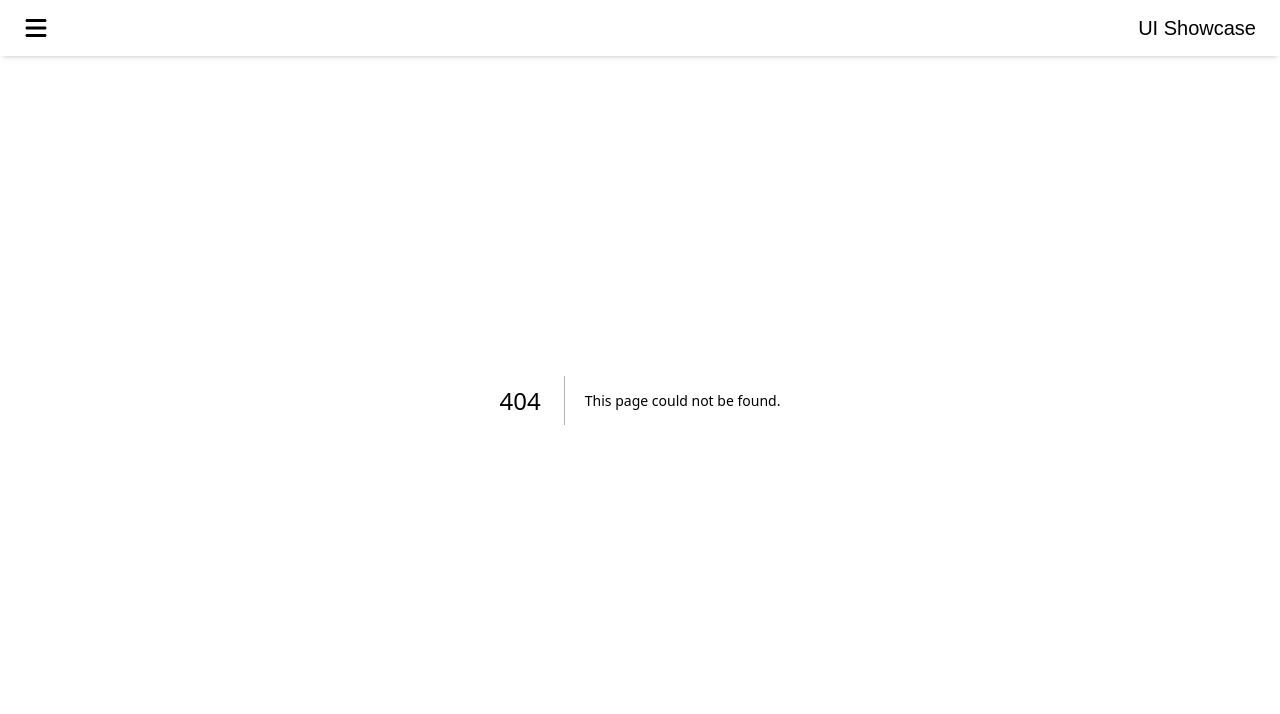
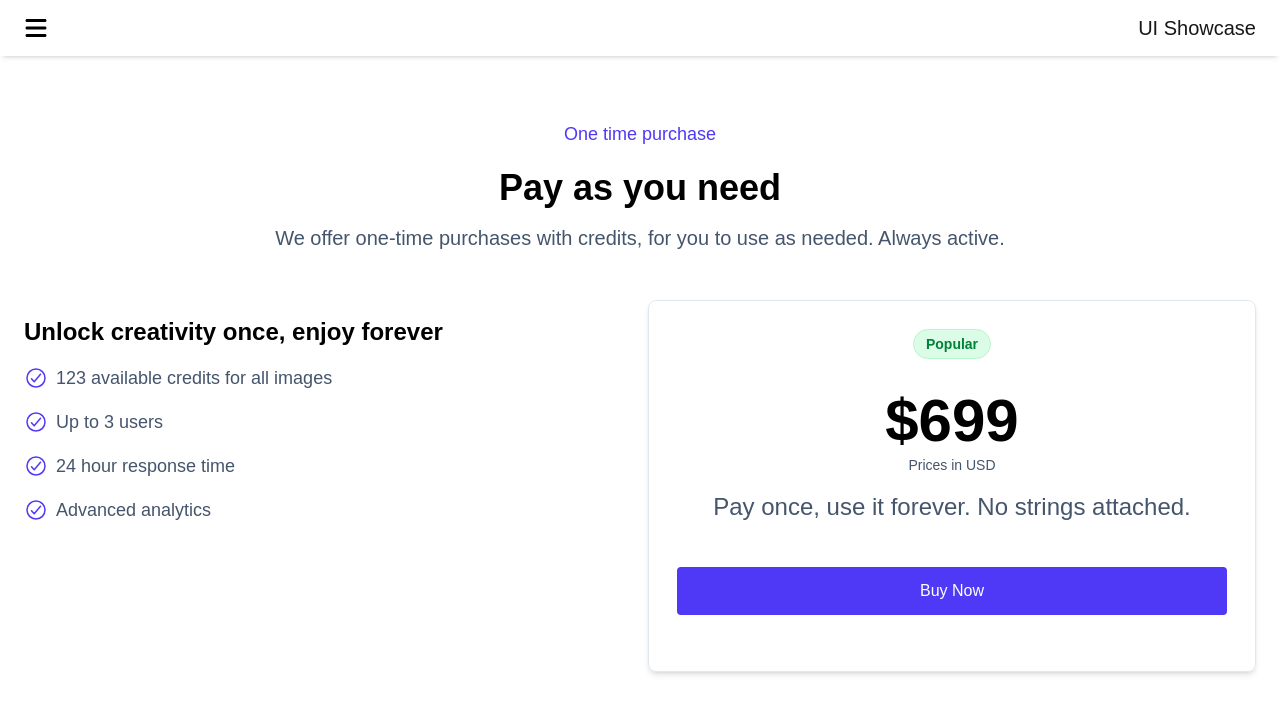
Before and after one commit to hsanchez7934/ui-showcase, a Next.js app: page /pricing-section in a window 1280 px wide. Before the commit this address had no page. Shown: the top 714 px of the page. Built offline with nearby package versions, Linux system fonts and the light colour scheme.

Commit message:
add pricing section page

```diff
--- a/src/app/components/NavBar/NavBar.tsx
+++ b/src/app/components/NavBar/NavBar.tsx
@@ -14,6 +14,7 @@ const links = [
 	{href: '/features-section-side', text: 'Features (Side)'},
 	{href: '/hero-section-feature', text: 'Hero (Feature)'},
 	{href: '/media-cards', text: 'Media Cards'},
+	{href: '/pricing-section', text: 'Pricing Section'},
 	{href: '/teams-section', text: 'Teams Section'},
 ]
 
--- a/src/app/page.tsx
+++ b/src/app/page.tsx
@@ -67,7 +67,7 @@ export default function HomePage() {
 	)
 
 	return (
-		<main className="min-h-dvh bg-white dark:bg-black ">
+		<main className="min-h-dvh bg-white dark:bg-black">
 			{/* Hero */}
 			<section className="relative isolate overflow-hidden">
 				<div className="mx-auto max-w-6xl px-6 pt-20 pb-16 sm:pt-28 sm:pb-20">
--- /dev/null
+++ b/src/app/pricing-section/page.tsx
@@ -0,0 +1,76 @@
+import {IoCheckmarkCircleOutline} from 'react-icons/io5'
+
+const features = [
+	{key: 'feature-1', text: '123 available credits for all images'},
+	{key: 'feature-2', text: 'Up to 3 users'},
+	{key: 'feature-3', text: '24 hour response time'},
+	{key: 'feature-4', text: 'Advanced analytics'}
+]
+
+export default function PricingSection() {
+	return (
+		<div className="pt-30 min-h-screen max-w-[1500px] mx-auto flex flex-col items-center p-6">
+			<p className="text-indigo-600 text-lg mb-5">One time purchase</p>
+			<h1 className="text-4xl text-center font-bold text-black dark:text-white mb-4">
+				Pay as you need
+			</h1>
+			<p className="text-slate-600 dark:text-slate-400 text-xl text-center max-w-3xl mx-auto mb-5">
+				We offer one-time purchases with credits, for you to use as needed. Always active.
+			</p>
+
+			<div className="w-full grid grid-cols-1 md:grid-cols-2 gap-4 py-7">
+				<div className="py-4">
+					<h2 className="text-2xl font-bold text-black dark:text-white mb-4">
+						Unlock creativity once, enjoy forever
+					</h2>
+					<ul className="flex flex-col gap-4">
+						{features.map((feature) => {
+							return (
+								<li key={feature.key}>
+									<div className="flex items-center gap-2">
+										<IoCheckmarkCircleOutline className="text-indigo-600 h-6 w-6" />
+										<p className="text-slate-600 dark:text-slate-400 text-lg">{feature.text}</p>
+									</div>
+								</li>
+							)
+						})}
+					</ul>
+				</div>
+
+				<div
+					className={[
+						'flex flex-col items-center justify-center gap-4',
+						'border border-slate-200 dark:border-slate-700 rounded-lg p-7',
+						'shadow-md dark:shadow-slate-800'
+					].join(' ')}
+				>
+					<div
+						id="badge"
+						className={[
+							'bg-green-100 flex items-center justify-center border',
+							'border-green-200 text-green-700 rounded-full px-3 py-1 text-sm',
+							'mb-4 rounded-full font-semibold'
+						].join(' ')}
+					>
+						<span>Popular</span>
+					</div>
+
+					<div className="flex flex-col items-center justify-center gap-1">
+						<p className="text-6xl font-bold text-black dark:text-white">$699</p>
+						<p className="text-slate-600 dark:text-slate-400 text-sm">Prices in USD</p>
+					</div>
+
+					<p className="text-slate-600 dark:text-slate-400 text-2xl text-center">
+						Pay once, use it forever. No strings attached.
+					</p>
+
+					<div className="w-full py-7">
+						<button className="w-full bg-indigo-600 text-white rounded-sm py-3 px-9 md:px-10">
+							Buy Now
+						</button>
+					</div>
+				</div>
+			</div>
+		</div>
+	)
+}
```
